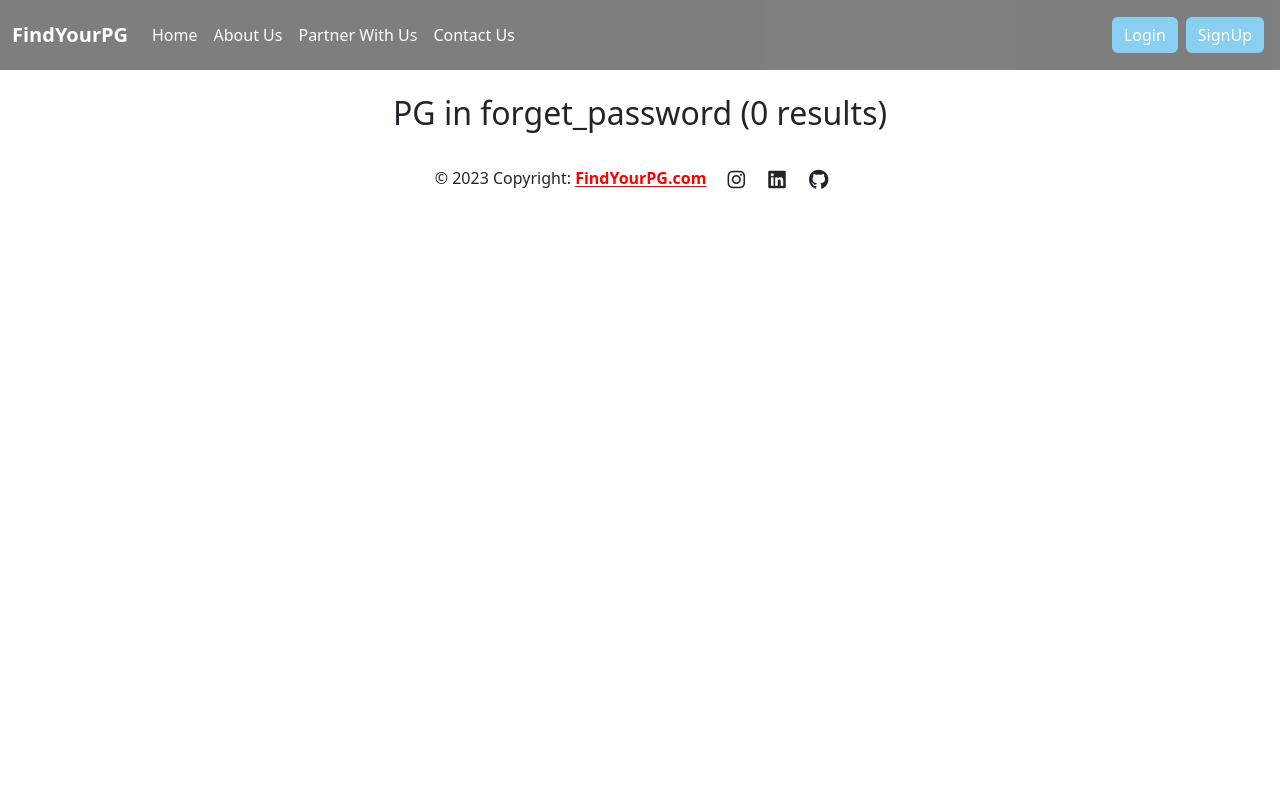
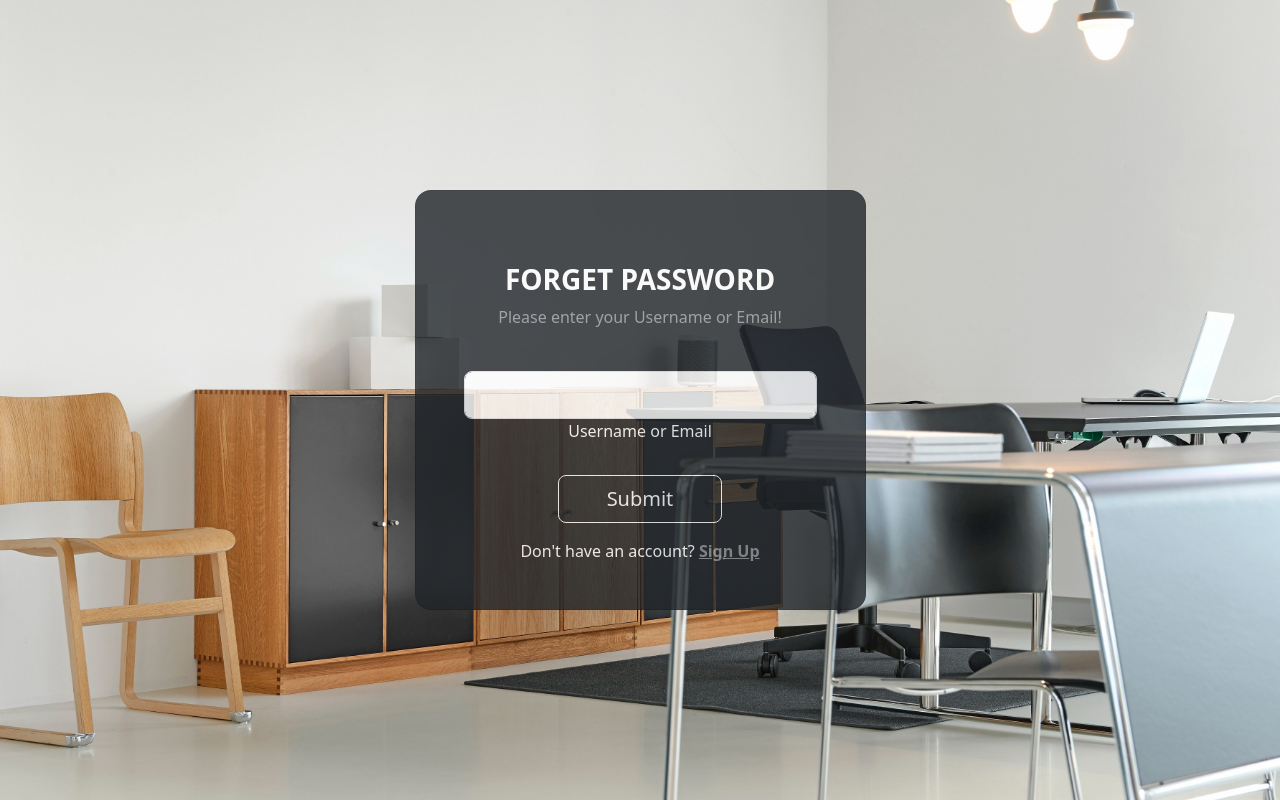
Before and after one commit to ANSH127/FindYourPG, a Django app: page /forget_password/ in a window 1280 px wide. Run offline with Django 4.2, Linux system fonts and the light colour scheme; data comes from the database, SQL or seed files in the repository; both versions use the stored data as it was after the commit.

Commit message:
updating files

```diff
--- a/PG/admin.py
+++ b/PG/admin.py
@@ -1,5 +1,5 @@
 from django.contrib import admin
-from PG.models import Userdetail,Contact,RentarDetail,multipleimage,Booking,Schedule,Proof,dueProof
+from PG.models import Userdetail,Contact,RentarDetail,multipleimage,Booking,Schedule,Proof,dueProof,Profile
 
 # Register your models here.
 
@@ -11,3 +11,4 @@ admin.site.register(Booking)
 admin.site.register(Schedule)
 admin.site.register(Proof)
 admin.site.register(dueProof)
+admin.site.register(Profile)
--- a/PG/urls.py
+++ b/PG/urls.py
@@ -11,6 +11,8 @@ urlpatterns = [
     path('login/',views.handlelogin,name="login"),
     path('signup/',views.handlesignup,name="signup"),
     path('logout/',views.handlelogout,name="logout"),
+    path('forget_password/',views.forget_password,name="forget_password"),
+    path('change_password/<str:token>/',views.change_password,name="change_password"),
     path('<int:myid>/handleduepayment',views.handleduepayment,name="handleduepayment"),
     path('<str:slug>/<int:myid>/<str:slug2>',views.view,name="view"),
     path('<str:slug>/<int:myid>/<str:slug2>/checkout',views.checkout,name="checkout"),
--- a/PG/views.py
+++ b/PG/views.py
@@ -4,8 +4,10 @@ from django.contrib import messages
 
 from django.contrib.auth.models import User
 from django.contrib.auth import authenticate,login,logout
-from PG.models import Userdetail,Contact,multipleimage,RentarDetail,Booking,Schedule,Proof,dueProof
+from PG.models import Userdetail,Contact,multipleimage,RentarDetail,Booking,Schedule,Proof,dueProof,Profile
 from datetime import date
+from .mail import send_forget_password_mail
+import uuid
 # Create your views here.
 
 def home(request):
@@ -140,6 +142,8 @@ def handlesignup(request):
         myuser.save()
         userdetail=Userdetail(username=username,name=name,phone=phone,email=signup_email,password=password)
         userdetail.save()
+        profile_obj = Profile.objects.create(user = myuser)
+        profile_obj.save()
 
 
         user=authenticate(username=username, password=password)
@@ -168,7 +172,7 @@ def handlelogin(request):
             return redirect('/')
         else:
             messages.error(request,'Invalid Credentials, Please Try Again')
-            return redirect('/')
+            return redirect('login')
 
 
 
@@ -278,3 +282,60 @@ def handleduepayment(request,myid):
     else:
         messages.warning(request,'Login Or SingUp to Checkout')
         return redirect('login')
+
+
+
+def forget_password(request):
+    if request.method=='POST':
+        username = request.POST.get('username')
+        val=User.objects.filter(username=username)
+        val2=User.objects.filter(email=username)
+        print(val,val2)
+        if not (len(val)>=1 or len(val2)>=1):
+                messages.success(request, 'Not user found with this username.')
+                return redirect('forget_password')
+        if len(val2)>=1:
+
+            user_obj = User.objects.get(email = username)
+        else:
+            user_obj = User.objects.get(username = username)
+        token = str(uuid.uuid4())
+        profile_obj= Profile.objects.get(user = user_obj)
+        profile_obj.forget_password_token = token
+        profile_obj.save()
+        send_forget_password_mail(user_obj.email,token)
+        messages.success(request, 'An email is sent.')
+        return redirect('forget_password')
+
+
+    return render(request,'forgetpass.html')
+
+
+def change_password(request,token):
+    profile_obj = Profile.objects.filter(forget_password_token = token).first()
+    print(profile_obj)
+    if profile_obj==None:
+        return render(request,'404.html')
+    context = {'user_id' : profile_obj.user.id}
+    if request.method == 'POST':
+            new_password = request.POST.get('new_password')
+            confirm_password = request.POST.get('confirm_password')
+            user_id = request.POST.get('user_id')
+            print(new_password,confirm_password,user_id)
+            if user_id is  None:
+                messages.success(request, 'No user id found.')
+                return redirect(f'/change_password/{token}/')
+
+
+            if  new_password != confirm_password:
+                messages.success(request, "Password  doesn't match.")
+                return redirect(f'/change_password/{token}/')
+
+
+            user_obj = User.objects.get(id = user_id)
+            user_obj.set_password(new_password)
+            user_obj.save()
+            return redirect('/login/')
+
+
+    return render(request,'changepass.html',context)
--- /dev/null
+++ b/templates/forgetpass.html
@@ -0,0 +1,74 @@
+<!doctype html>
+<html lang="en">
+
+<head>
+    <meta charset="utf-8">
+    <meta name="viewport" content="width=device-width, initial-scale=1">
+    <title>ForgetPassword-FindYourPG</title>
+    <link href="https://cdn.jsdelivr.net/npm/bootstrap@5.3.0-alpha1/dist/css/bootstrap.min.css" rel="stylesheet"
+        integrity="sha384-GLhlTQ8iRABdZLl6O3oVMWSktQOp6b7In1Zl3/Jr59b6EGGoI1aFkw7cmDA6j6gD" crossorigin="anonymous">
+
+
+
+</head>
+<style>
+    body {
+        background: url('/media/pexels-atbo-245219.jpg') no-repeat center center/cover;
+        /* height: 100%; */
+        /* width: 100vw; */
+        opacity: .8;
+        top: 0;
+        left: 0;
+
+    }
+</style>
+
+<body>
+    <section class="vh-100 gradient-custom">
+        <div class="container py-5 h-100">
+            <div class="row d-flex justify-content-center align-items-center h-100">
+                <div class="col-12 col-md-8 col-lg-6 col-xl-5">
+                    <div class="card bg-dark text-white" style="border-radius: 1rem; height: 420px;">
+                        <div class="card-body p-5 text-center">
+                            <form  method="post">{% csrf_token %}
+                                <div class="mb-md-5 mt-md-4 pb-5">
+                                    <h3 class="fw-bold mb-2 text-uppercase">Forget Password</h3>
+                                    <p class="text-white-50 mb-2">Please enter your Username or Email!</p>
+                                    <div style="height: 10px;">
+                                        {% for message in messages %}
+
+                                        <p style="color: red; font-weight: bold;">{{message}}</p>
+                                        {% endfor %}
+
+                                    </div>
+                                    <div class="form-outline form-white my-4">
+                                        <input type="text" id="username" name="username"
+                                            class="form-control form-control-lg" />
+                                        <label class="form-label" for="username">Username or Email</label>
+                                    </div>
+
+
+
+                                    <button class="btn btn-outline-light btn-lg px-5" type="submit">Submit</button>
+
+                                    <p class="mt-3">Don't have an account? <a href="/signup/"
+                                            class="text-white-50 fw-bold">Sign
+                                            Up</a>
+                                    </p>
+
+                                </div>
+                            </form>
+
+
+                        </div>
+                    </div>
+                </div>
+            </div>
+        </div>
+    </section>
+
+    <script src="https://cdn.jsdelivr.net/npm/bootstrap@5.3.0-alpha1/dist/js/bootstrap.bundle.min.js"
+        integrity="sha384-w76AqPfDkMBDXo30jS1Sgez6pr3x5MlQ1ZAGC+nuZB+EYdgRZgiwxhTBTkF7CXvN"
+        crossorigin="anonymous"></script>
+
+</body>
--- a/templates/login.html
+++ b/templates/login.html
@@ -41,7 +41,7 @@
                                     <label class="form-label" for="password">Password</label>
                                 </div>
 
-                                <p class="small mb-5 pb-lg-2"><a class="text-white-50" href="#!">Forgot password?</a>
+                                <p class="small mb-5 pb-lg-2"><a class="text-white-50" href="/forget_password">Forgot password?</a>
                                 </p>
 
                                 <button class="btn btn-outline-light btn-lg px-5" type="submit">Login</button>
```
Also changed, not shown: PG/mail.py (added, +28 -0 lines), PG/models.py (+14 -0 lines), templates/404.html (added, +28 -0 lines), templates/changepass.html (added, +83 -0 lines), PG/migrations/0024_profile.py (added), db.sqlite3, media/room/proof/no_order_found.jpeg (added).
